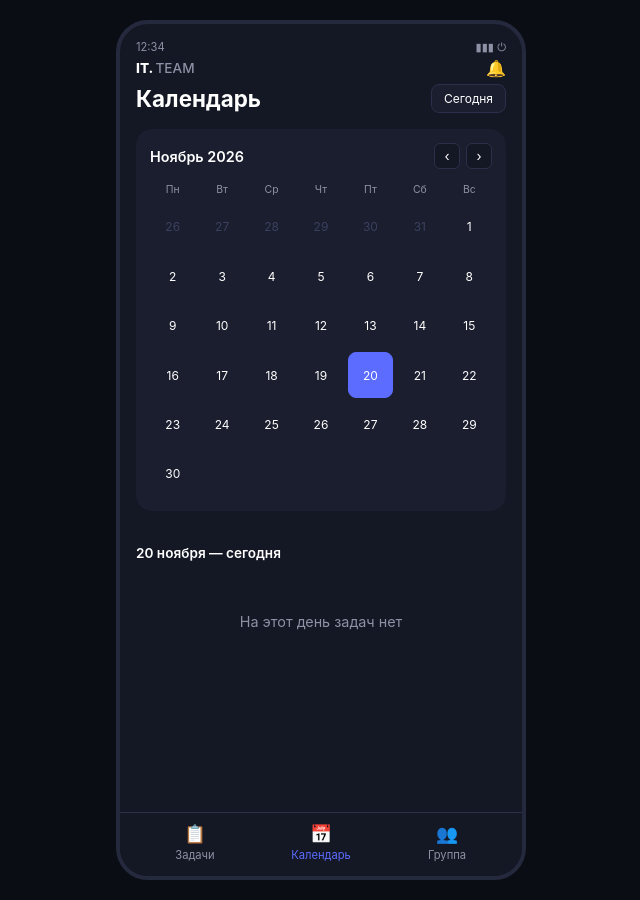
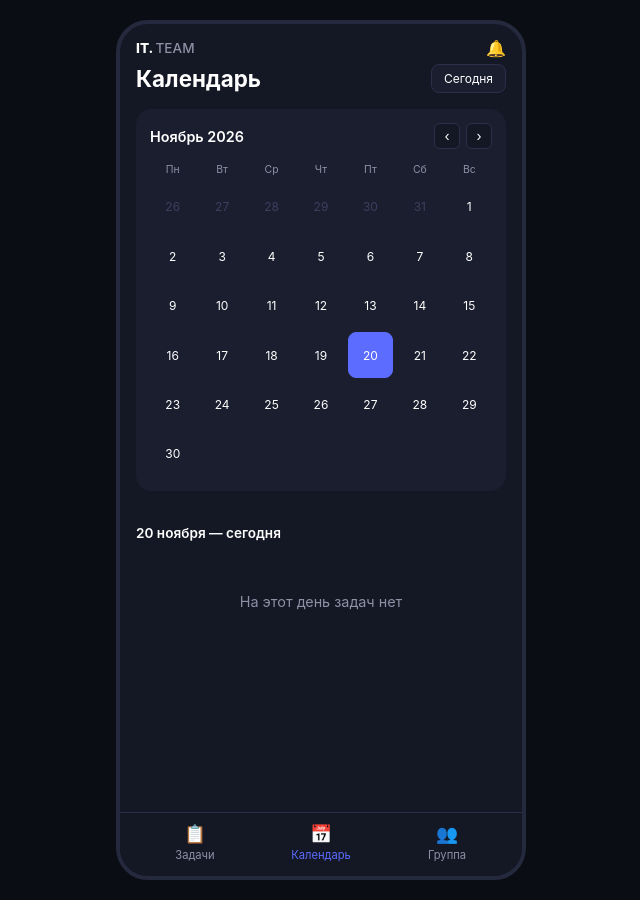
Before and after one commit to zlatochka12345678/To-Do-menedzher, a plain HTML site: page calendar.html in a window 1280 px wide. Shown: the whole page, without its empty margins (319-959 px from the left). Drawn offline with Linux system fonts and the light colour scheme; no server answers.

Commit message:
Update calendar.html

```diff
--- a/calendar.html
+++ b/calendar.html
@@ -2,7 +2,7 @@
 <html lang="ru">
 <head>
     <meta charset="UTF-8">
-    <meta name="viewport" content="width=device-width, initial-scale=1.0, maximum-scale=1.0, user-scalable=no">
+    <meta name="viewport" content="width=device-width, initial-scale=1.0, viewport-fit=cover">
     <title>IT.TEAM — Календарь</title>
     <link rel="stylesheet" href="static/style.css">
     <style>
@@ -77,6 +77,7 @@
             justify-content: space-between;
             align-items: center;
             margin: 18px 0 12px;
+            gap: 8px;
         }
         .calendar-section-header .calendar-section-title {
             margin: 0 !important;
@@ -84,16 +85,13 @@
         .calendar-day-count {
             font-size: 13px;
             opacity: 0.6;
+            white-space: nowrap;
         }
     </style>
 </head>
 <body>
     <div class="phone-container">
         <header class="app-header">
-            <div class="status-bar">
-                <span>12:34</span>
-                <span class="status-icons">▮▮▮ ⏻</span>
-            </div>
             <div class="brand">
                 <span class="brand-strong">IT.</span><span class="brand-light">TEAM</span>
                 <button class="notif-btn" aria-label="Уведомления">🔔</button>
```
